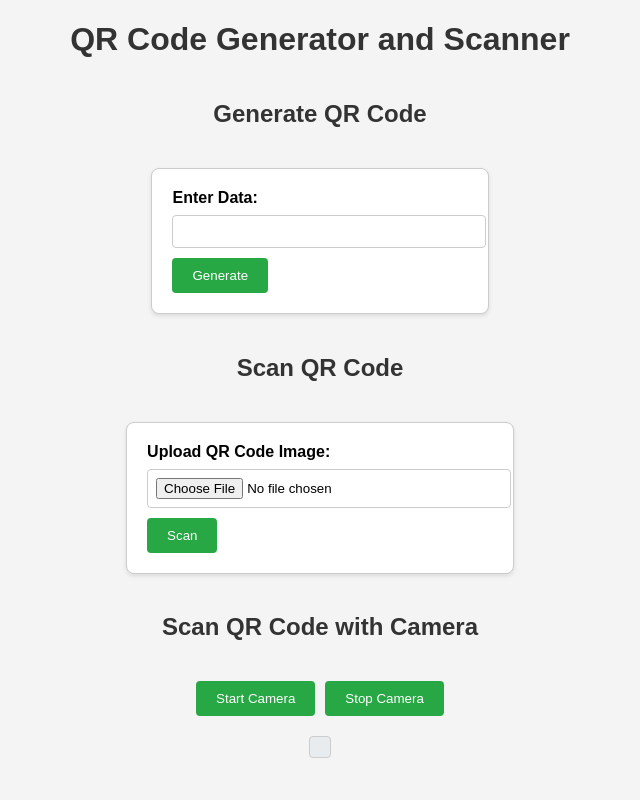
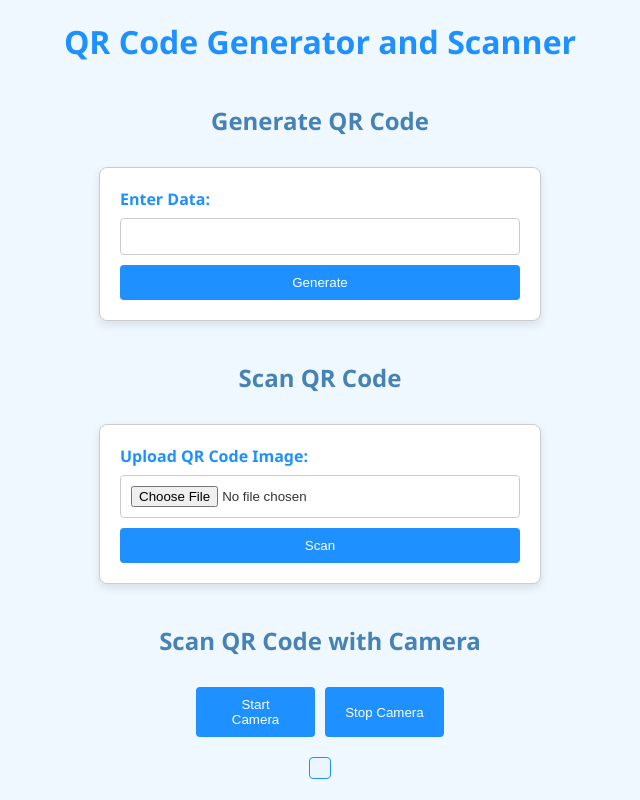
Before and after one commit to Domenez-dev/Summer-Python-Quests, a Flask app: page / in a window 1280 px wide. Shown: the whole page, without its empty margins (320-960 px from the left). Run offline with Flask 3, Linux system fonts and the light colour scheme.

Commit message:
added readme, requirements and updated styles

```diff
--- a/Qr_scanner/templates/index.html
+++ b/Qr_scanner/templates/index.html
@@ -7,17 +7,24 @@
     <script src="https://code.jquery.com/jquery-3.6.0.min.js"></script>
     <style>
         body {
-            font-family: Arial, sans-serif;
-            background-color: #f4f4f4;
+            font-family: 'Segoe UI', Tahoma, Geneva, Verdana, sans-serif;
+            background-color: #f0f8ff;
             margin: 0;
             padding: 0;
             display: flex;
             flex-direction: column;
             align-items: center;
+            color: #333;
         }
 
-        h1, h2 {
-            color: #333;
+        h1 {
+            color: #1e90ff;
+            margin-top: 20px;
+        }
+
+        h2 {
+            color: #4682b4;
+            margin-bottom: 10px;
         }
 
         form {
@@ -26,56 +33,67 @@
             background-color: #fff;
             border: 1px solid #ccc;
             border-radius: 8px;
-            box-shadow: 0 2px 4px rgba(0, 0, 0, 0.1);
+            box-shadow: 0 4px 8px rgba(0, 0, 0, 0.1);
+            width: 100%;
+            max-width: 400px;
         }
 
         label {
             display: block;
             margin-bottom: 8px;
             font-weight: bold;
+            color: #1e90ff;
         }
 
         input[type="text"],
         input[type="file"] {
             width: 100%;
-            padding: 8px;
+            padding: 10px;
             margin-bottom: 10px;
             border: 1px solid #ccc;
             border-radius: 4px;
+            box-sizing: border-box;
         }
 
         button {
             padding: 10px 20px;
-            background-color: #28a745;
+            background-color: #1e90ff;
             color: #fff;
             border: none;
             border-radius: 4px;
             cursor: pointer;
+            width: 100%;
         }
 
         button:hover {
-            background-color: #218838;
+            background-color: #1c86ee;
         }
 
         img {
             margin-top: 20px;
             max-width: 100%;
             height: auto;
+            border: 1px solid #ccc;
+            border-radius: 8px;
+            box-shadow: 0 2px 4px rgba(0, 0, 0, 0.1);
         }
 
         #camera-feed {
             margin-top: 20px;
             border: 1px solid #ccc;
             border-radius: 8px;
-            box-shadow: 0 2px 4px rgba(0, 0, 0, 0.1);
+            box-shadow: 0 4px 8px rgba(0, 0, 0, 0.1);
+            display: none;
         }
 
         #qr-result {
             margin-top: 20px;
             padding: 10px;
-            background-color: #e9ecef;
-            border: 1px solid #ccc;
+            background-color: #e9f5ff;
+            border: 1px solid #1e90ff;
             border-radius: 4px;
+            color: #1e90ff;
+            text-align: center;
         }
 
         .button-group {
@@ -123,7 +141,7 @@
         <button id="stop-camera">Stop Camera</button>
     </div>
     <div>
-        <img id="camera-feed" width="640" height="480" style="display:none;">
+        <img id="camera-feed" width="640" height="480">
         <div id="qr-result"></div>
     </div>
     <script>
```
Also changed, not shown: Qr_scanner/requirements.txt (added, +15 -0 lines), Qr_scanner/readme.md (added).
